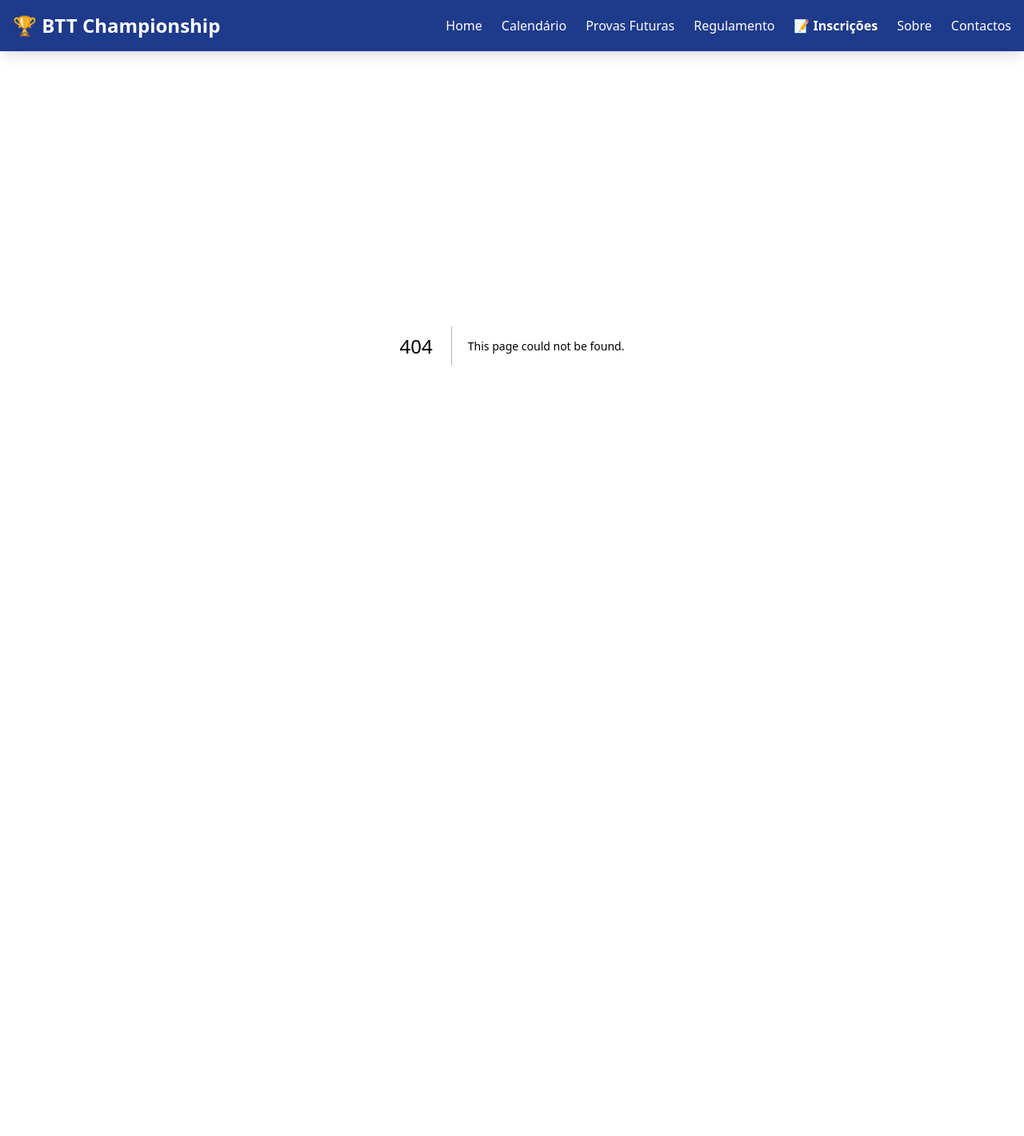
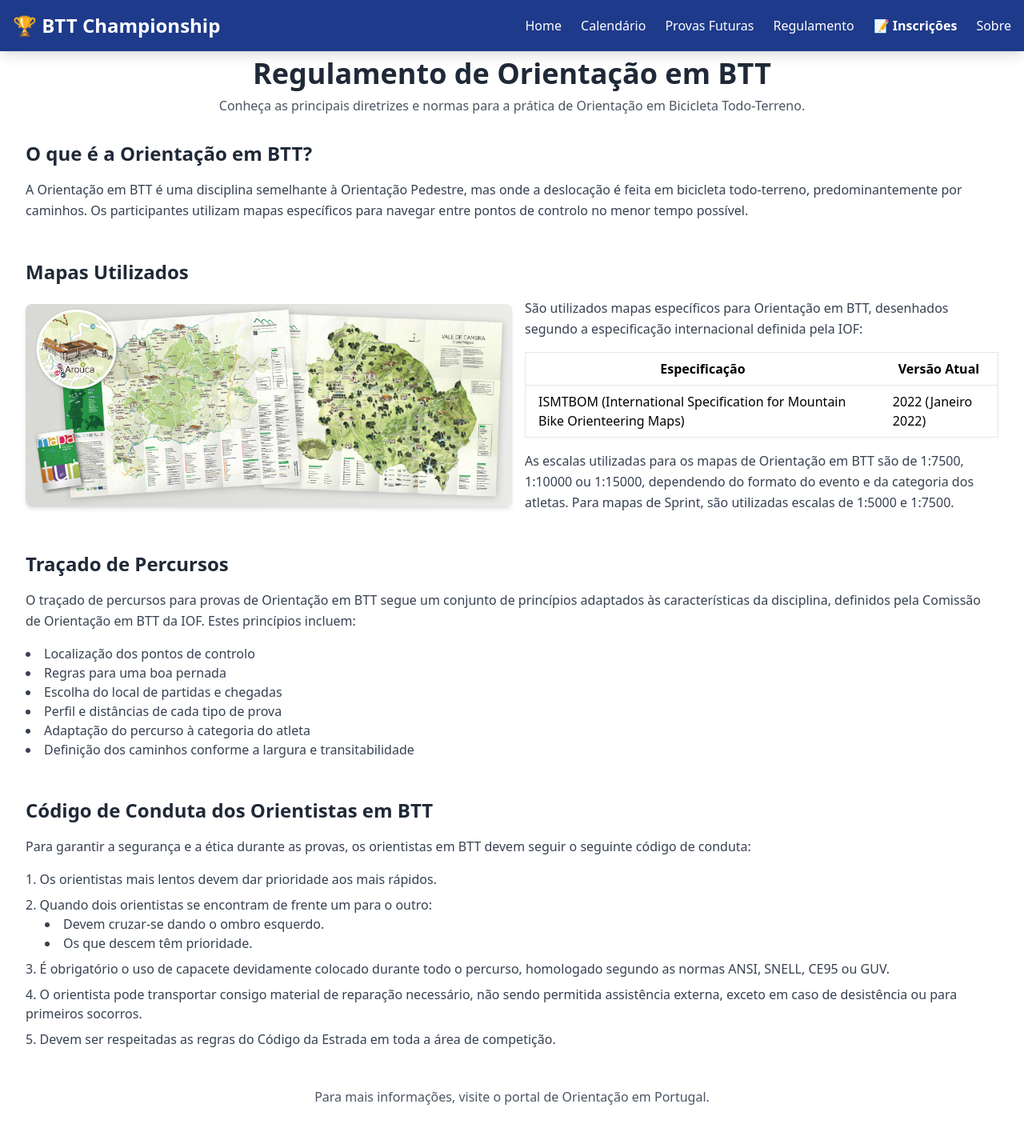
Before and after one commit to EdMorggit/Projeto-Final-CESAE, a Next.js app in the folder nextjs-campeonato-btt/: page /regulamento in a window 1280 px wide. Before the commit this address had no page. Shown: the top 1420 px of the page at 80% size. Before the commit the page ends 864 px from the top, so only its background shows below. Built offline with nearby package versions, Linux system fonts and the light colour scheme.

Commit message:
Criação da Página de Regulamentos e Sobre. Ajustes nas páginas de Provas Futuras e Calendário.

```diff
--- a/nextjs-campeonato-btt/app/components/navbar.tsx
+++ b/nextjs-campeonato-btt/app/components/navbar.tsx
@@ -15,11 +15,11 @@ export default function Navbar() {
         <ul className="hidden md:flex space-x-6">
           <li><Link href="/" className="hover:text-gray-300">Home</Link></li>
           <li><Link href="/calendario" className="hover:text-gray-300">Calendário</Link></li>
-          <li><Link href="/provas" className="hover:text-gray-300">Provas Futuras</Link></li>
+          <li><Link href="/provasfuturas" className="hover:text-gray-300">Provas Futuras</Link></li>
           <li><Link href="/regulamento" className="hover:text-gray-300">Regulamento</Link></li>
           <li><Link href="/form-participante" className="hover:text-gray-300 font-bold">📝 Inscrições</Link></li>
           <li><Link href="/sobre" className="hover:text-gray-300">Sobre</Link></li>
-          <li><Link href="/contactos" className="hover:text-gray-300">Contactos</Link></li>
+
         </ul>
       </div>
     </nav>
--- /dev/null
+++ b/nextjs-campeonato-btt/app/regulamento/page.tsx
@@ -0,0 +1,95 @@
+import React from 'react';
+
+const RegulationPage: React.FC = () => {
+  return (
+    <div className="container mx-auto px-4 py-10">
+      <header className="mb-8">
+        <h1 className="text-4xl font-bold text-center text-gray-800">Regulamento de Orientação em BTT</h1>
+        <p className="text-center text-gray-600 mt-2">
+          Conheça as principais diretrizes e normas para a prática de Orientação em Bicicleta Todo-Terreno.
+        </p>
+      </header>
+
+      <section className="mb-12">
+        <h2 className="text-2xl font-semibold text-gray-800 mb-4">O que é a Orientação em BTT?</h2>
+        <p className="text-gray-700 leading-relaxed">
+          A Orientação em BTT é uma disciplina semelhante à Orientação Pedestre, mas onde a deslocação é feita em bicicleta todo-terreno, predominantemente por caminhos. Os participantes utilizam mapas específicos para navegar entre pontos de controlo no menor tempo possível.
+        </p>
+      </section>
+
+      <section className="mb-12">
+        <h2 className="text-2xl font-semibold text-gray-800 mb-4">Mapas Utilizados</h2>
+        <div className="flex flex-col md:flex-row items-center">
+          <img
+            src="exemplomapa2.png"
+            alt="Exemplo de Mapa de Orientação em BTT"
+            className="w-full md:w-1/2 rounded-lg shadow-md mb-4 md:mb-0 md:mr-4"
+          />
+          <div>
+            <p className="text-gray-700 leading-relaxed mb-4">
+              São utilizados mapas específicos para Orientação em BTT, desenhados segundo a especificação internacional definida pela IOF:
+            </p>
+            <table className="min-w-full bg-white border border-gray-200">
+              <thead>
+                <tr>
+                  <th className="py-2 px-4 border-b">Especificação</th>
+                  <th className="py-2 px-4 border-b">Versão Atual</th>
+                </tr>
+              </thead>
+              <tbody>
+                <tr>
+                  <td className="py-2 px-4 border-b">ISMTBOM (International Specification for Mountain Bike Orienteering Maps)</td>
+                  <td className="py-2 px-4 border-b">2022 (Janeiro 2022)</td>
+                </tr>
+              </tbody>
+            </table>
+            <p className="text-gray-700 leading-relaxed mt-4">
+              As escalas utilizadas para os mapas de Orientação em BTT são de 1:7500, 1:10000 ou 1:15000, dependendo do formato do evento e da categoria dos atletas. Para mapas de Sprint, são utilizadas escalas de 1:5000 e 1:7500.
+            </p>
+          </div>
+        </div>
+      </section>
+
+      <section className="mb-12">
+        <h2 className="text-2xl font-semibold text-gray-800 mb-4">Traçado de Percursos</h2>
+        <p className="text-gray-700 leading-relaxed">
+          O traçado de percursos para provas de Orientação em BTT segue um conjunto de princípios adaptados às características da disciplina, definidos pela Comissão de Orientação em BTT da IOF. Estes princípios incluem:
+        </p>
+        <ul className="list-disc list-inside mt-4 text-gray-700">
+          <li>Localização dos pontos de controlo</li>
+          <li>Regras para uma boa pernada</li>
+          <li>Escolha do local de partidas e chegadas</li>
+          <li>Perfil e distâncias de cada tipo de prova</li>
+          <li>Adaptação do percurso à categoria do atleta</li>
+          <li>Definição dos caminhos conforme a largura e transitabilidade</li>
+        </ul>
+      </section>
+
+      <section className="mb-12">
+        <h2 className="text-2xl font-semibold text-gray-800 mb-4">Código de Conduta dos Orientistas em BTT</h2>
+        <p className="text-gray-700 leading-relaxed mb-4">
+          Para garantir a segurança e a ética durante as provas, os orientistas em BTT devem seguir o seguinte código de conduta:
+        </p>
+        <ul className="list-decimal list-inside text-gray-700">
+          <li className="mb-2">Os orientistas mais lentos devem dar prioridade aos mais rápidos.</li>
+          <li className="mb-2">
+            Quando dois orientistas se encontram de frente um para o outro:
+            <ul className="list-disc list-inside ml-6">
+              <li>Devem cruzar-se dando o ombro esquerdo.</li>
+              <li>Os que descem têm prioridade.</li>
+            </ul>
+          </li>
+          <li className="mb-2">É obrigatório o uso de capacete devidamente colocado durante todo o percurso, homologado segundo as normas ANSI, SNELL, CE95 ou GUV.</li>
+          <li className="mb-2">O orientista pode transportar consigo material de reparação necessário, não sendo permitida assistência externa, exceto em caso de desistência ou para primeiros socorros.</li>
+          <li className="mb-2">Devem ser respeitadas as regras do Código da Estrada em toda a área de competição.</li>
+        </ul>
+      </section>
+
+      <footer className="text-center text-gray-600 mt-12">
+        <p>Para mais informações, visite o portal de Orientação em Portugal.</p>
+      </footer>
+    </div>
+  );
+};
+
+export default RegulationPage;
--- /dev/null
+++ b/nextjs-campeonato-btt/app/sobre/page.tsx
@@ -0,0 +1,99 @@
+'use client';
+
+import React from 'react';
+
+const AboutPage = () => {
+  return (
+    <div className="container mx-auto px-4 py-8">
+      {/* Seção Sobre */}
+      <section className="mb-12">
+        <h1 className="text-4xl font-bold mb-6">Sobre Nós</h1>
+        <p className="text-lg mb-4">
+          A Orientação em BTT é uma modalidade que combina a navegação com a prática de BTT, desafiando os participantes a encontrar pontos de controlo no terreno utilizando mapas específicos. Em Portugal, esta disciplina tem vindo a crescer, contando com uma estrutura organizacional dedicada à promoção e organização de eventos de qualidade.
+        </p>
+        <p className="text-lg">
+          A nossa missão é fomentar a prática da Orientação em BTT, organizando eventos que proporcionem desafios emocionantes e promovam a interação com a natureza, sempre com um compromisso de excelência e segurança.
+        </p>
+      </section>
+
+      {/* Seção Estrutura Organizacional */}
+      <section className="mb-12">
+        <h2 className="text-3xl font-bold mb-6">Estrutura Organizacional</h2>
+        <p className="text-lg mb-4">
+          A organização de eventos de Orientação em BTT em Portugal é composta por uma equipa de gestão e várias áreas funcionais.
+        </p>
+        <div className="overflow-x-auto">
+          <table className="min-w-full bg-white border border-gray-200">
+            <thead>
+              <tr>
+                <th className="py-2 px-4 border-b">Função</th>
+                <th className="py-2 px-4 border-b">Responsabilidades</th>
+              </tr>
+            </thead>
+            <tbody>
+              <tr>
+                <td className="py-2 px-4 border-b">Direção do Evento</td>
+                <td className="py-2 px-4 border-b">Supervisão geral e tomada de decisões estratégicas.</td>
+              </tr>
+              <tr>
+                <td className="py-2 px-4 border-b">Coordenação Técnica</td>
+                <td className="py-2 px-4 border-b">Planeamento dos percursos e definição dos pontos de controlo.</td>
+              </tr>
+              <tr>
+                <td className="py-2 px-4 border-b">Logística</td>
+                <td className="py-2 px-4 border-b">Gestão de materiais, montagem de infraestruturas e apoio no terreno.</td>
+              </tr>
+              <tr>
+                <td className="py-2 px-4 border-b">Marketing e Comunicação</td>
+                <td className="py-2 px-4 border-b">Divulgação do evento, relação com os media e gestão das redes sociais.</td>
+              </tr>
+              <tr>
+                <td className="py-2 px-4 border-b">Inscrições e Atendimento</td>
+                <td className="py-2 px-4 border-b">Gestão das inscrições dos participantes e suporte durante o evento.</td>
+              </tr>
+              <tr>
+                <td className="py-2 px-4 border-b">Segurança</td>
+                <td className="py-2 px-4 border-b">Garantia da segurança dos participantes e coordenação de emergências.</td>
+              </tr>
+            </tbody>
+          </table>
+        </div>
+      </section>
+
+      {/* Seção Contatos */}
+      <section>
+        <h2 className="text-3xl font-bold mb-6">Contatos</h2>
+        <p className="text-lg mb-4">
+          Para mais informações ou esclarecimentos, entre em contato conosco através dos seguintes canais:
+        </p>
+        <ul className="list-disc list-inside mb-4">
+          <li>Email: <a href="mailto:info@orientacao-btt.pt" className="text-blue-500 underline">info@orientacao-btt.pt</a></li>
+          <li>Telefone: <a href="tel:+351123456789" className="text-blue-500 underline">+351 123 456 789</a></li>
+          <li>Endereço: Rua da Orientação, 1000-000 Lisboa, Portugal</li>
+        </ul>
+        <p className="text-lg">
+          Siga-nos nas redes sociais para atualizações e novidades:
+        </p>
+        <ul className="list-none flex space-x-4 mt-4">
+          <li>
+            <a href="https://www.facebook.com/orientacao.btt" target="_blank" rel="noopener noreferrer" className="text-blue-500 underline">
+              Facebook
+            </a>
+          </li>
+          <li>
+            <a href="https://www.instagram.com/orientacao.btt" target="_blank" rel="noopener noreferrer" className="text-blue-500 underline">
+              Instagram
+            </a>
+          </li>
+          <li>
+            <a href="https://www.twitter.com/orientacao_btt" target="_blank" rel="noopener noreferrer" className="text-blue-500 underline">
+              Twitter
+            </a>
+          </li>
+        </ul>
+      </section>
+    </div>
+  );
+};
+
+export default AboutPage;
```
Also changed, not shown: nextjs-campeonato-btt/public/exemplomapa.png (added), nextjs-campeonato-btt/public/exemplomapa2.png (added).
